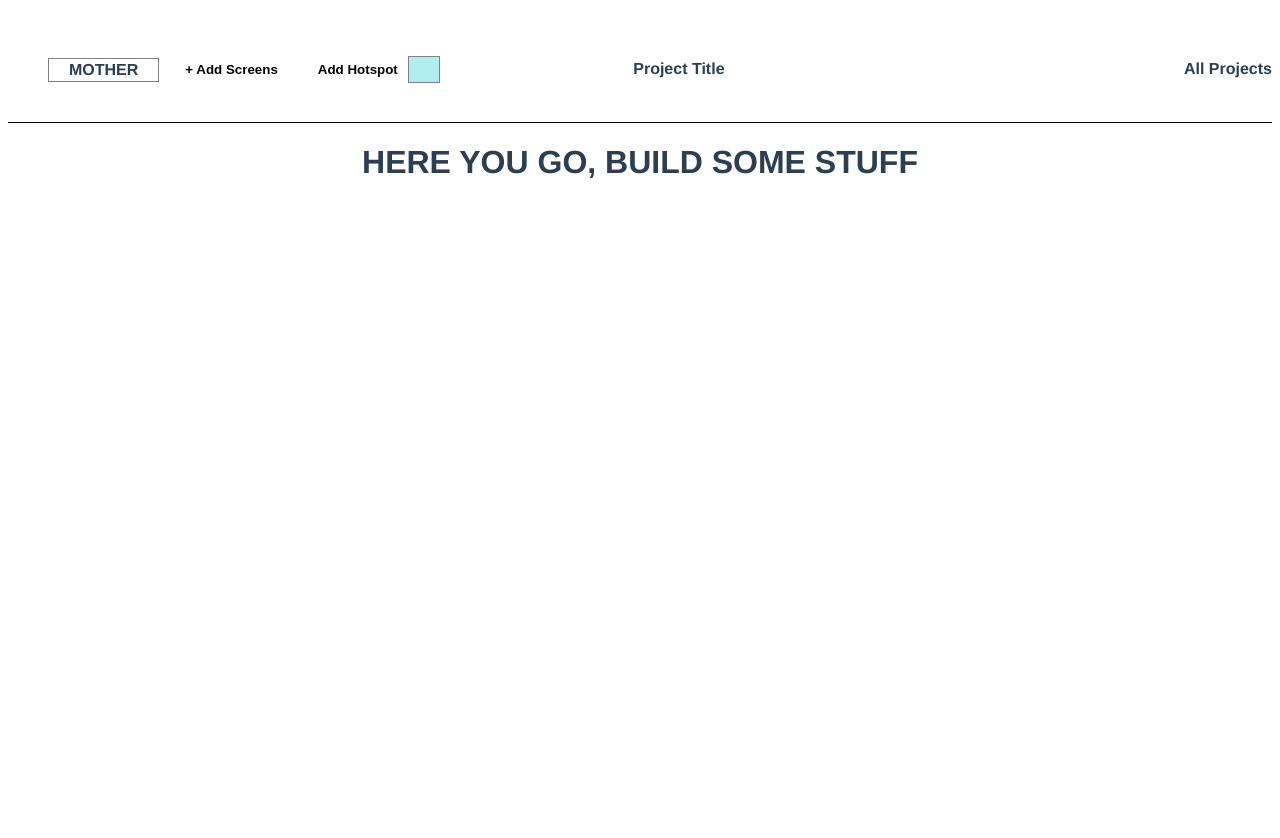
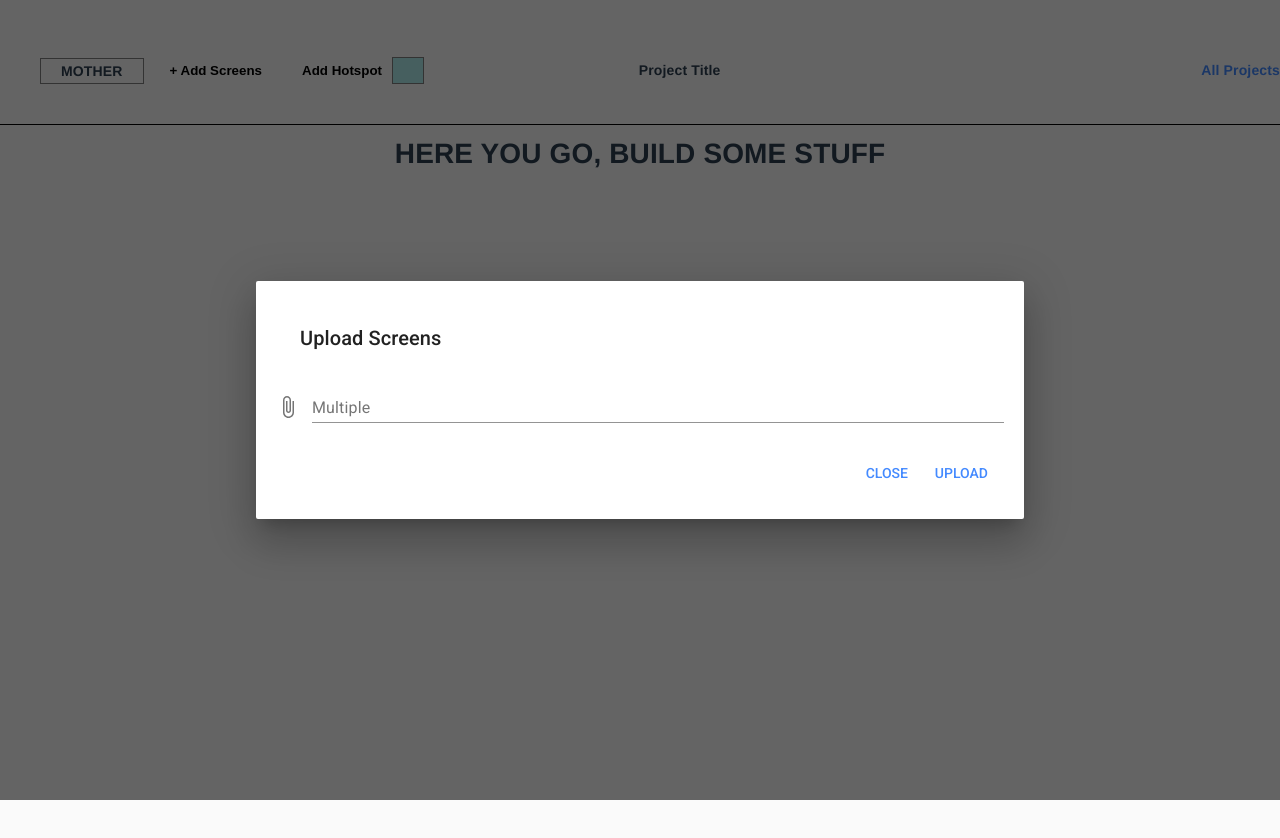
Before and after one commit to bignerdranch/exploratory-committee, a Vue app in the folder admin/: page / in a window 1280 px wide. Both pictures are taken after a click on the button "+ Add Screens". Shown: the top 838 px of the page. Before the commit the page ends 800 px from the top, so only its background shows below. Built offline with nearby package versions, Linux system fonts and the light colour scheme.

Commit message:
trying to load files with md

```diff
--- a/admin/src/components/header.vue
+++ b/admin/src/components/header.vue
@@ -2,26 +2,46 @@
   <div class="header-wrapper">
     <ul>
       <li class="title"> MOTHER </li>
-      <li><button @click="addScreens()">+ Add Screens</button> </li>
+      <li><button @click="showDialog = true">+ Add Screens</button> </li>
       <li class="hotspot-wrapper"><button @click="AddHotspot()">Add Hotspot <span class="hotspot"></span></button> </li>
     </ul>
 
     <span class="project-title">Project Title</span>
 
     <router-link :to="{ name: 'projects'}">All Projects</router-link>
+
+    <md-dialog :md-active.sync="showDialog">
+      <md-dialog-title>Upload Screens</md-dialog-title>
+        <md-field>
+          <label>Multiple</label>
+          <md-file v-model="multiple" multiple />
+        </md-field>
+
+      <md-dialog-actions>
+        <md-button class="md-primary" @click="showDialog = false">CLOSE</md-button>
+        <md-button class="md-primary" @click="showDialog = false" @md-change="saveFiles">UPLOAD</md-button>
+      </md-dialog-actions>
+    </md-dialog>
   </div>
 </template>
 
 <script>
 export default {
   name: 'Header',
+  data: () => ({
+    showDialog: false,
+    multiple: null,
+  }),
   methods: {
     addScreens() {
-      console.log('ADD SCREENS CLICKED');
+
     },
     AddHotspot() {
       console.log('ADD HOTSPOT CLICKED');
     },
+    saveFiles(event) {
+      console.log('saving', event);
+    }
   }
 }
 </script>
@@ -88,4 +108,9 @@ a {
   color: inherit;
   text-decoration: inherit;
 }
+
+.md-dialog /deep/.md-dialog-container {
+  width: 768px;
+  padding: 20px;
+}
 </style>
--- a/admin/src/components/project.vue
+++ b/admin/src/components/project.vue
@@ -1,10 +1,16 @@
 <template>
-  <div><h1>HERE YOU GO, BUILD SOME STUFF</h1></div>
+  <div>
+    <h1>HERE YOU GO, BUILD SOME STUFF</h1>
+
+  </div>
 </template>
 
 <script>
 export default {
+  name: 'Project',
+  data: () => ({
 
+  }),
 }
 </script>
 
--- a/admin/src/main.js
+++ b/admin/src/main.js
@@ -2,6 +2,12 @@ import Vue from 'vue'
 import router from './router';
 import App from './App.vue'
 
+// Yes, this is a whole thing
+import VueMaterial from 'vue-material'
+import 'vue-material/dist/vue-material.min.css'
+import 'vue-material/dist/theme/default.css'
+
+Vue.use(VueMaterial)
 Vue.config.productionTip = false
 
 new Vue({
```
